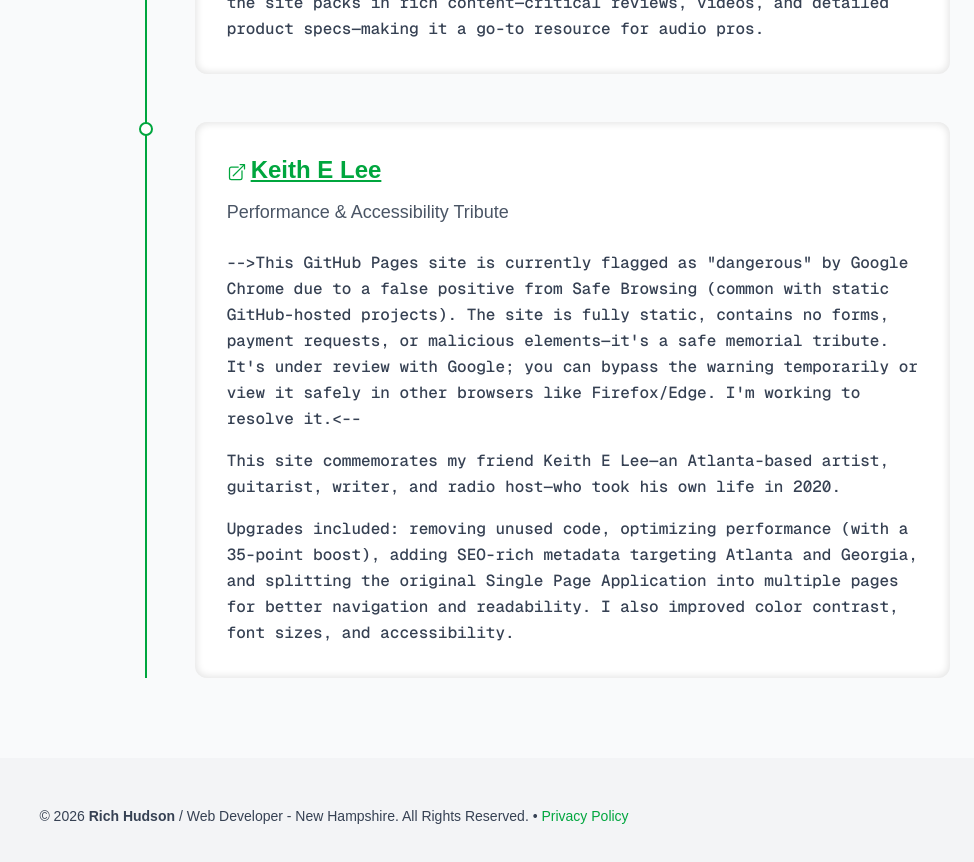
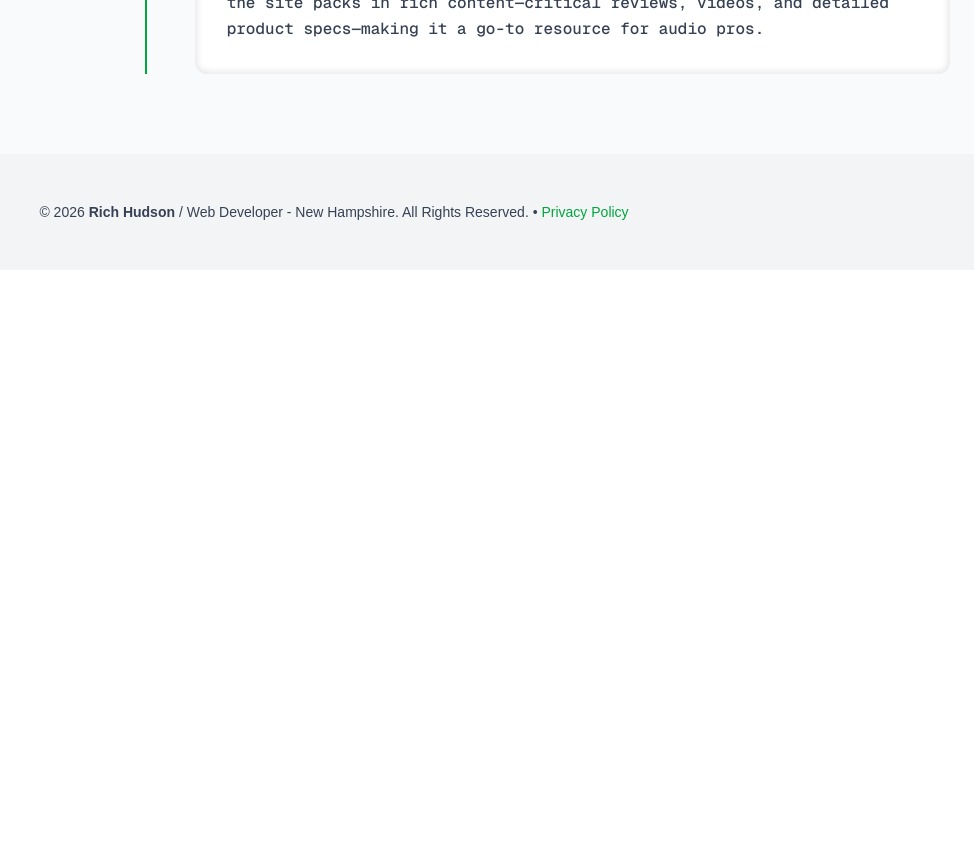
Before and after one commit to DonutsInTheSnow/rich-hudson-net, a Next.js app: page /case-studies in a window 1280 px wide. Shown: the part 2860-3722 px from the top of the page, without its empty margins (306-1280 px from the left). After the commit the page ends 3130 px from the top, so only its background shows below. Built offline with nearby package versions, Linux system fonts and the light colour scheme.

Commit message:
comment out Keith in case studies

```diff
--- a/src/app/case-studies/page.tsx
+++ b/src/app/case-studies/page.tsx
@@ -69,16 +69,16 @@ const cases = [
       'We tapped Amazon S3 to store the extensive collection, tackling the time-intensive task of organizing them with smart naming. Beyond audio, the site packs in rich content—critical reviews, videos, and detailed product specs—making it a go-to resource for audio pros.',
     ],
   },
-  {
-    title: 'Keith E Lee',
-    subtitle: 'Performance & Accessibility Tribute',
-    url: 'https://donutsinthesnow.github.io/keith-e-lee',
-    paragraphs: [
-      '-->This GitHub Pages site is currently flagged as "dangerous" by Google Chrome due to a false positive from Safe Browsing (common with static GitHub-hosted projects). The site is fully static, contains no forms, payment requests, or malicious elements—it\'s a safe memorial tribute. It\'s under review with Google; you can bypass the warning temporarily or view it safely in other browsers like Firefox/Edge. I\'m working to resolve it.<--',
-      'This site commemorates my friend Keith E Lee—an Atlanta-based artist, guitarist, writer, and radio host—who took his own life in 2020.',
-      'Upgrades included: removing unused code, optimizing performance (with a 35-point boost), adding SEO-rich metadata targeting Atlanta and Georgia, and splitting the original Single Page Application into multiple pages for better navigation and readability. I also improved color contrast, font sizes, and accessibility.',
-    ],
-  },
+  // {
+  //   title: 'Keith E Lee',
+  //   subtitle: 'Performance & Accessibility Tribute',
+  //   url: 'https://donutsinthesnow.github.io/keith-e-lee',
+  //   paragraphs: [
+  //     '-->This GitHub Pages site is currently flagged as "dangerous" by Google Chrome due to a false positive from Safe Browsing (common with static GitHub-hosted projects). The site is fully static, contains no forms, payment requests, or malicious elements—it\'s a safe memorial tribute. It\'s under review with Google; you can bypass the warning temporarily or view it safely in other browsers like Firefox/Edge. I\'m working to resolve it.<--',
+  //     'This site commemorates my friend Keith E Lee—an Atlanta-based artist, guitarist, writer, and radio host—who took his own life in 2020.',
+  //     'Upgrades included: removing unused code, optimizing performance (with a 35-point boost), adding SEO-rich metadata targeting Atlanta and Georgia, and splitting the original Single Page Application into multiple pages for better navigation and readability. I also improved color contrast, font sizes, and accessibility.',
+  //   ],
+  // },
 ];
 
 export default function CaseStudiesPage() {
```
